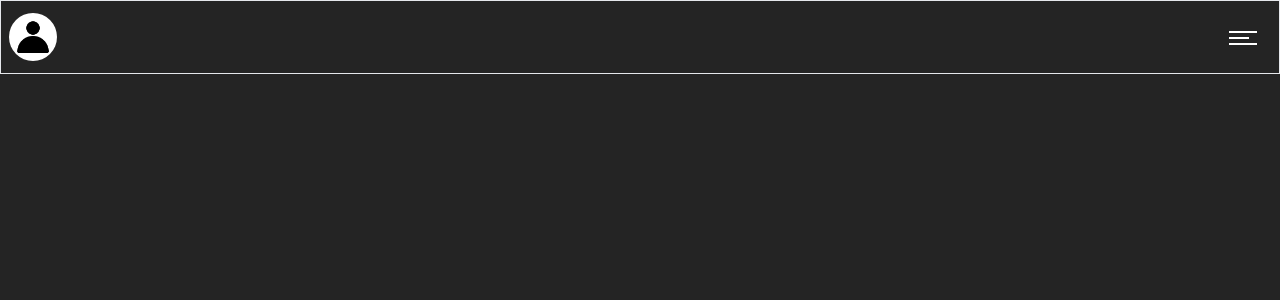
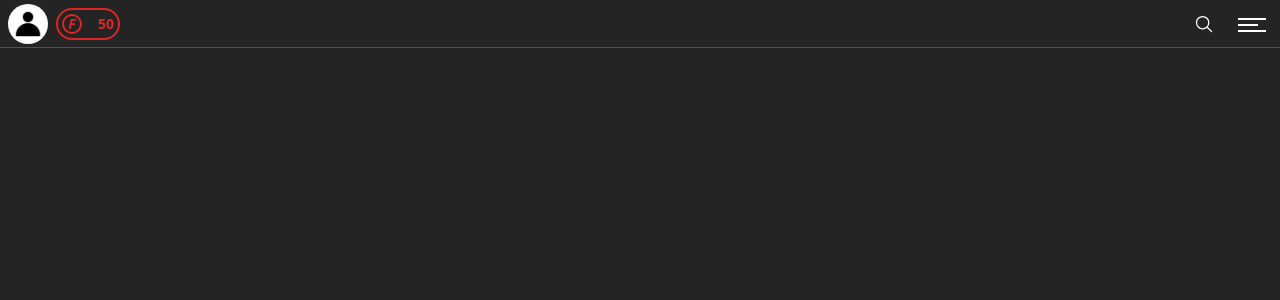
Before and after one commit to Manoj-Kumar-Munda/futy-assignment, a React (Vite) app: page / in a window 1280 px wide. Shown: the top 300 px of the page. Built offline with nearby package versions, Linux system fonts and the light colour scheme.

Commit message:
searchbar animation done

```diff
--- a/package.json
+++ b/package.json
@@ -11,8 +11,10 @@
   },
   "dependencies": {
     "clsx": "^2.1.1",
+    "framer-motion": "^11.9.0",
     "react": "^18.3.1",
     "react-dom": "^18.3.1",
+    "react-icons": "^5.3.0",
     "tailwind-merge": "^2.5.2"
   },
   "devDependencies": {
--- a/src/components/Hamburgur.jsx
+++ b/src/components/Hamburgur.jsx
@@ -1,10 +1,22 @@
 import React, { useState } from "react";
 import { cn } from "../utils/cn";
+import { AnimatePresence, motion } from "framer-motion";
 
-const Hamburgur = () => {
+const Hamburgur = ({ isSearchBarOpen }) => {
   const [isOpen, setIsOpen] = useState(false);
   return (
-    <button className="w-14 h-14 relative focus:outline-none brounded" onClick={() => setIsOpen(prev => !prev)}>
+    // <AnimatePresence>
+    <>
+      <button
+        // initial={{ opacity: 0 }}
+        // animate={{ opacity: 1 }}
+        // transition={{ delay: 0.7 }}
+        // exit={{ opacity: 0 }}
+        // key={Math.random()}
+        className={cn("transition-all duration-500 w-12 h-12 relative focus:outline-none rounded-full", isSearchBarOpen && "opacity-0")}
+
+        onClick={() => setIsOpen((prev) => !prev)}
+      >
         <div
           className={
             "block w-5 absolute left-6 top-1/2   transform  -translate-x-1/2 -translate-y-1/2"
@@ -32,6 +44,8 @@ const Hamburgur = () => {
           ></span>
         </div>
       </button>
+    </>
+    // </AnimatePresence>
   );
 };
 
--- a/src/components/Header.jsx
+++ b/src/components/Header.jsx
@@ -1,18 +1,107 @@
-import React from "react";
+import React, { useState } from "react";
 import Profile from "../assets/profile.png";
 import Hamburgur from "./Hamburgur";
+import { IoSearchOutline } from "react-icons/io5";
+import { AnimatePresence, motion } from "framer-motion";
+import { cn } from "../utils/cn";
+
+const variants = {
+  open: { opacity: 1 },
+  closed: { opacity: 0 },
+};
+
 const Header = () => {
+  const [isSearchBarOpen, setIsSearchBarOpen] = useState(false);
   return (
-    <header className="py-2 px-2 border flex justify-between items-center">
-      <div className="bg-white rounded-full  w-12 h-12 p-1.5">
+    <header className="relative py-2 px-2 h-12 border-b border-white/20 flex justify-between items-center">
+      <AnimatePresence>
+        {!isSearchBarOpen && (
+          <motion.div
+            // initial={{ opacity: 0 }}
+            // animate={{ opacity: 1 }}
+            // exit={{ opacity: 0 }}
+            // transition={{ delay: 0.5 }}
+            // key={Math.random()}
+            className="flex gap-2"
+          >
+            <motion.div
+              initial={{ opacity: 0 }}
+              animate={{ opacity: 1 }}
+              exit={{ opacity: 0 }}
+              transition={{ delay: .75 }}
+              key={Math.random()}
+              className="bg-white rounded-full  w-10 h-10 p-1.5"
+            >
               <img
                 src={Profile}
                 alt="profile"
                 className="w-full h-full object-cover"
               />
+            </motion.div>
+
+            <motion.div
+              initial={{ opacity: 0 }}
+              animate={{ opacity: 1 }}
+              exit={{ opacity: 0 }}
+              transition={{ delay: .75 }}
+              key={Math.random()}
+              className="border-2 inline-flex items-center gap-4  text-red-600 my-1 rounded-2xl px-1 border-red-600"
+            >
+              <div className="font-extrabold rounded-full inline-flex justify-center items-center w-5 h-5 border-red-600 border-2 text-sm italic font-sans">
+                F
+              </div>
+              <span className="font-extrabold text-sm">50</span>
+            </motion.div>
+          </motion.div>
+        )}
+      </AnimatePresence>
+
+      <div className="flex items-center gap-2">
+        <div
+          className={cn(
+            "transition-all delay-200 duration-300 rounded-full  flex justify-center items-center absolute right-14 left-2",
+            isSearchBarOpen && "right-2 left-2"
+          )}
+        >
+          <AnimatePresence>
+            <motion.div
+              style={{ transformOrigin: "right" }}
+              initial="close"
+              animate={
+                isSearchBarOpen
+                  ? { opacity: 1, scaleX: 1 }
+                  : { opacity: 0, scaleX: 0 }
+              }
+              transition={{ delay: 0.6, type: "tween" }}
+              variants={variants}
+              className="bg-white rounded-xl overflow-hidden w-full px-4 flex"
+            >
+              <input
+                type="text"
+                placeholder="Search"
+                className="w-full border rounded-xl  bg-white py-0.5 text-black outline-none"
+              />
+
+              <select className="border border-black my-1 text-black rounded-full px-1 outline-none">
+                {/* <option disabled selected>Search by</option> */}
+                <option value={"Team"}>Team</option>
+                <option value={"Date"}>Date</option>
+              </select>
+            </motion.div>
+          </AnimatePresence>
+
+          <button
+            onClick={() => setIsSearchBarOpen((prev) => !prev)}
+            className={cn(
+              "w-10 h-10 rounded-full hover:bg-white/10 flex justify-center items-center shrink-0"
+            )}
+          >
+            <IoSearchOutline size={20} />
+          </button>
         </div>
 
-      <Hamburgur />
+        <Hamburgur isSearchBarOpen={isSearchBarOpen} />
+      </div>
     </header>
   );
 };
--- a/src/index.css
+++ b/src/index.css
@@ -7,26 +7,3 @@
     @apply bg-dark text-white;
   }
 }
-
-.hamburgur.open span{
-    transform-origin: left center;
-}
-
-.hamburgur.open span:nth-child(1) {
-    transform: rotate(45deg) translate(-5px, 1.5px);
-}
-
-.hamburgur.open span:nth-child(2) {
-    opacity: 0;
-}
-
-.hamburgur.open span:nth-child(3) {
-    transform: rotate(-45deg) translate(-5px, 0px);
-}
-
-
-
-
-
-.hamburger.close {
-}
```
Also changed, not shown: 1 other file (tests, documents, lock files or other folders). Lines whose indentation alone changed are shown as unchanged.
